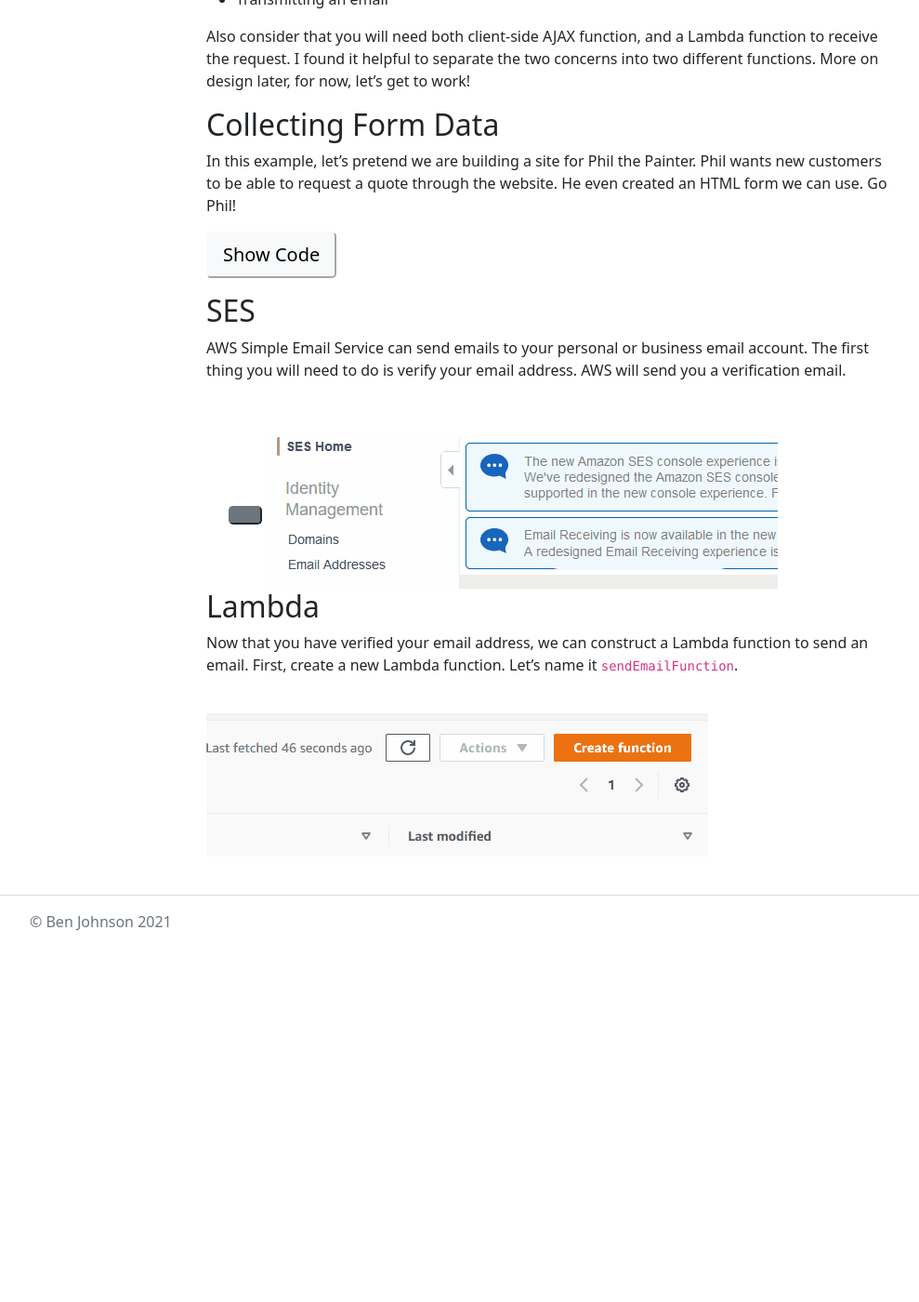
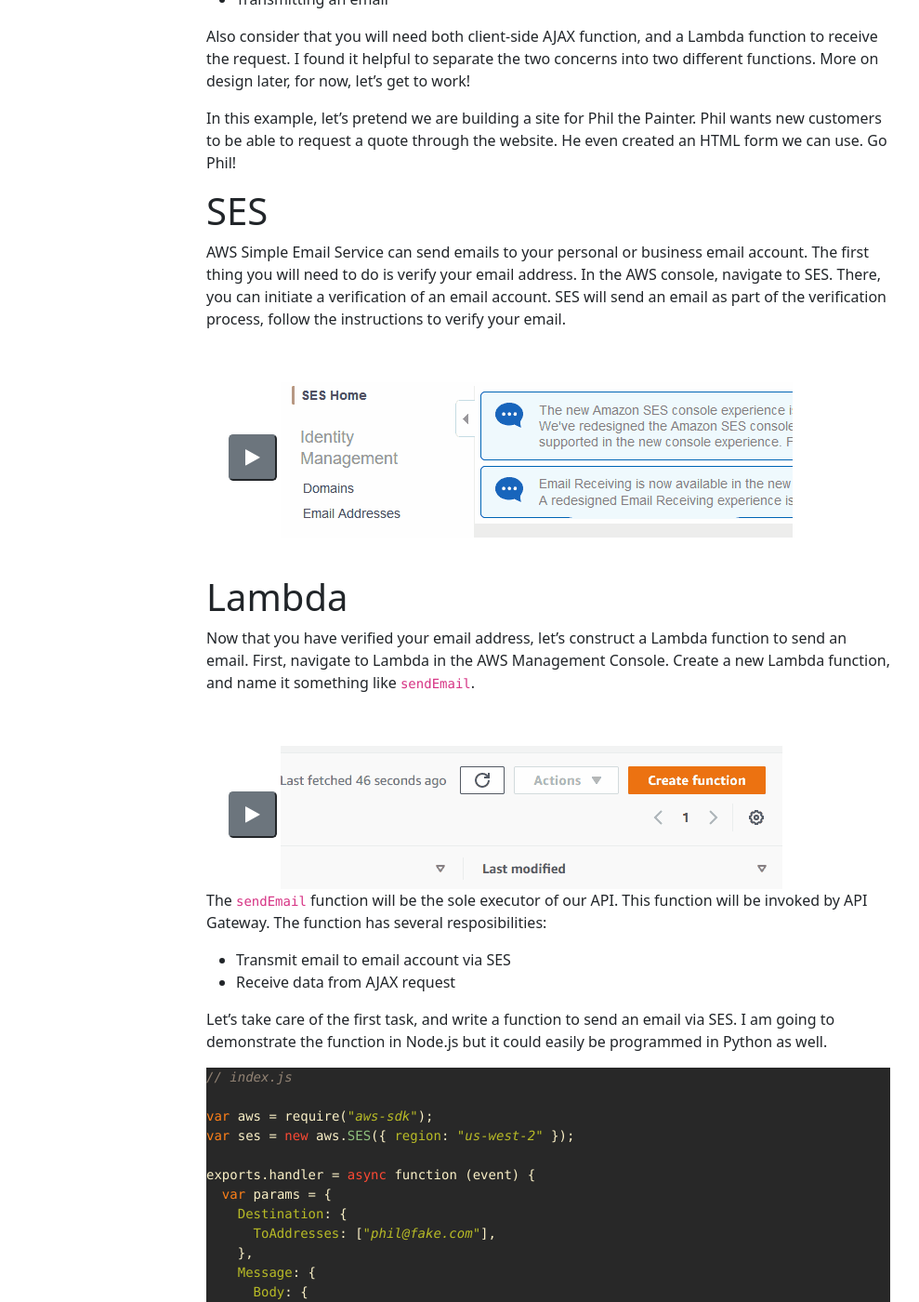
Before and after one commit to bdjohnson529/codechalet.com, a Jekyll site: the page built from _docs/aws/email-notification.md, in a window 1280 px wide and 1400 px high, scrolled down 412 px. Shown: the whole window at 93% size, without its empty margins (50-1039 px from the left). Built offline with Jekyll 4.4.1, drawn with Linux system fonts in a browser that asks for light colours; nearby versions of some CDN libraries; before the commit the page ends 1431 px from its top, so only the background shows below that; some of the changed text lies outside the part shown.

Commit message:
feat: add git_player.js

````diff
--- a/_docs/aws/email-notification.md
+++ b/_docs/aws/email-notification.md
@@ -13,11 +13,77 @@
 
 Also consider that you will need both client-side AJAX function, and a Lambda function to receive the request. I found it helpful to separate the two concerns into two different functions. More on design later, for now, let's get to work!
 
-## Collecting Form Data
 In this example, let's pretend we are building a site for Phil the Painter. Phil wants new customers to be able to request a quote through the website. He even created an HTML form we can use. Go Phil!
 
-<button onClick="ToggleElement('show-code-1')" class="btn-lg btn-light">
-  Show Code
+# SES
+AWS Simple Email Service can send emails to your personal or business email account. The first thing you will need to do is verify your email address. In the AWS console, navigate to SES. There, you can initiate a verification of an email account. SES will send an email as part of the verification process, follow the instructions to verify your email.
+
+<br>
+
+<div class="container">
+  <button onClick="PlayGif('gif-1')" class="btn-lg btn-secondary">
+    <i class="fa fa-play"></i>
+  </button>
+  <img id="gif-1" src="{{ site.baseurl }}/assets/img/docs/aws/ses-verify-email.gif" alt="SES Verify Email">
+</div>
+
+<br>
+
+# Lambda
+Now that you have verified your email address, let's construct a Lambda function to send an email. First, navigate to Lambda in the AWS Management Console. Create a new Lambda function, and name it something like `sendEmail`.
+
+<br>
+
+<div class="container">
+  <button onClick="PlayGif('gif-1')" class="btn-lg btn-secondary">
+    <i class="fa fa-play"></i>
+  </button>
+  <img src="{{ site.baseurl }}/assets/img/docs/aws/lambda-create-function.gif" alt="SES Verify Email">
+</div>
+
+The `sendEmail` function will be the sole executor of our API. This function will be invoked by API Gateway. The function has several resposibilities:
+
+* Transmit email to email account via SES
+* Receive data from AJAX request
+
+Let's take care of the first task, and write a function to send an email via SES. I am going to demonstrate the function in Node.js but it could easily be programmed in Python as well.
+
+```javascript
+// index.js
+
+var aws = require("aws-sdk");
+var ses = new aws.SES({ region: "us-west-2" });
+
+exports.handler = async function (event) {
+  var params = {
+    Destination: {
+      ToAddresses: ["phil@fake.com"],
+    },
+    Message: {
+      Body: {
+        Text: { Data: "A customer requested a quote!" },
+      },
+
+      Subject: { Data: "Customer Reuest for Quote" },
+    },
+    Source: "phil@fake.com",
+  };
+
+  return ses.sendEmail(params).promise()
+};
+```
+
+Our Lambda function is now capable of transmitting an email message to the `phil@fake.com`. Of course you may want to replace Phil's email address with your own. Once you have done this, let's test the function. You can do this by clicking the Test button in the AWS web editor.
+
+You should receive an email. It may be in your Spam folder, because the email sender was listed as your account, but the message was delivered by SES. We will work to clear this up later.
+
+
+
+# HTML Form
+This is an HTML form you can use to collect information from the user.
+
+<button onClick="ToggleElement('show-code-1')" class="btn btn-info">
+  Show HTML Form
 </button>
 
 
@@ -39,21 +105,3 @@
 </form>
 ```
 </div>
-
-## SES
-AWS Simple Email Service can send emails to your personal or business email account. The first thing you will need to do is verify your email address. AWS will send you a verification email.
-
-<br>
-
-<div class="container">
-  <button class="btn-lg btn-secondary">
-    <i fa fa-play></i>
-  </button>
-  <img src="{{ site.baseurl }}/assets/img/docs/aws/ses-verify-email.gif" alt="SES Verify Email">
-</div>
-
-## Lambda
-Now that you have verified your email address, we can construct a Lambda function to send an email. First, create a new Lambda function. Let's name it `sendEmailFunction`.
-
-<br>
-<img src="{{ site.baseurl }}/assets/img/docs/aws/lambda-create-function.gif" alt="SES Verify Email">
--- a/_includes/head.html
+++ b/_includes/head.html
@@ -13,6 +13,9 @@
   <link rel="stylesheet" href="https://cdn.jsdelivr.net/npm/bootstrap@5.1.1/dist/css/bootstrap.min.css" integrity="sha384-F3w7mX95PdgyTmZZMECAngseQB83DfGTowi0iMjiWaeVhAn4FJkqJByhZMI3AhiU" crossorigin="anonymous">
   <script src="https://cdn.jsdelivr.net/npm/bootstrap@5.1.1/dist/js/bootstrap.min.js" integrity="sha384-skAcpIdS7UcVUC05LJ9Dxay8AXcDYfBJqt1CJ85S/CFujBsIzCIv+l9liuYLaMQ/" crossorigin="anonymous"></script>
 
+  <!-- Font awesome -->
+  <link href="//maxcdn.bootstrapcdn.com/font-awesome/4.2.0/css/font-awesome.min.css" rel="stylesheet">
+
   <!-- Javascript -->
   <script src="{%link assets/js/show_code.js %}" type="text/javascript"></script>
 
--- a/_layouts/blog.html
+++ b/_layouts/blog.html
@@ -1,6 +1,9 @@
 ---
 layout: default
 ---
+<script src="{%link assets/js/gif_player.js %}" type="text/javascript"></script>
+
+
 <div class="container blog mx-auto">
   <div class="row">
     <div class="col-8 mx-auto">
--- /dev/null
+++ b/assets/js/gif_player.js
@@ -0,0 +1,13 @@
+---
+---
+
+function PlayGif(element_id) {
+  console.log("within Play GIF");
+
+
+
+  var gif = document.getElementById(element_id);
+
+
+  console.log(gif.src);
+}
--- a/assets/js/show_code.js
+++ b/assets/js/show_code.js
@@ -2,8 +2,6 @@
 ---
 
 function ToggleElement(element_id) {
-  console.log("Within toggle element");
-
   var element = document.getElementById(element_id);
 
   console.log(element.classList);
@@ -16,15 +14,11 @@
 }
 
 function HideElement(element_id) {
-  console.log("Within hide element");
-
   var element = document.getElementById(element_id);
   element.classList.add("d-none");
 }
 
 function ShowElement(element_id) {
-  console.log("Within show element");
-
   var element = document.getElementById(element_id);
   element.classList.remove("d-none");
 }
````
Also changed, not shown: assets/img/docs/aws/lambda-configure-test-event.gif (added).
